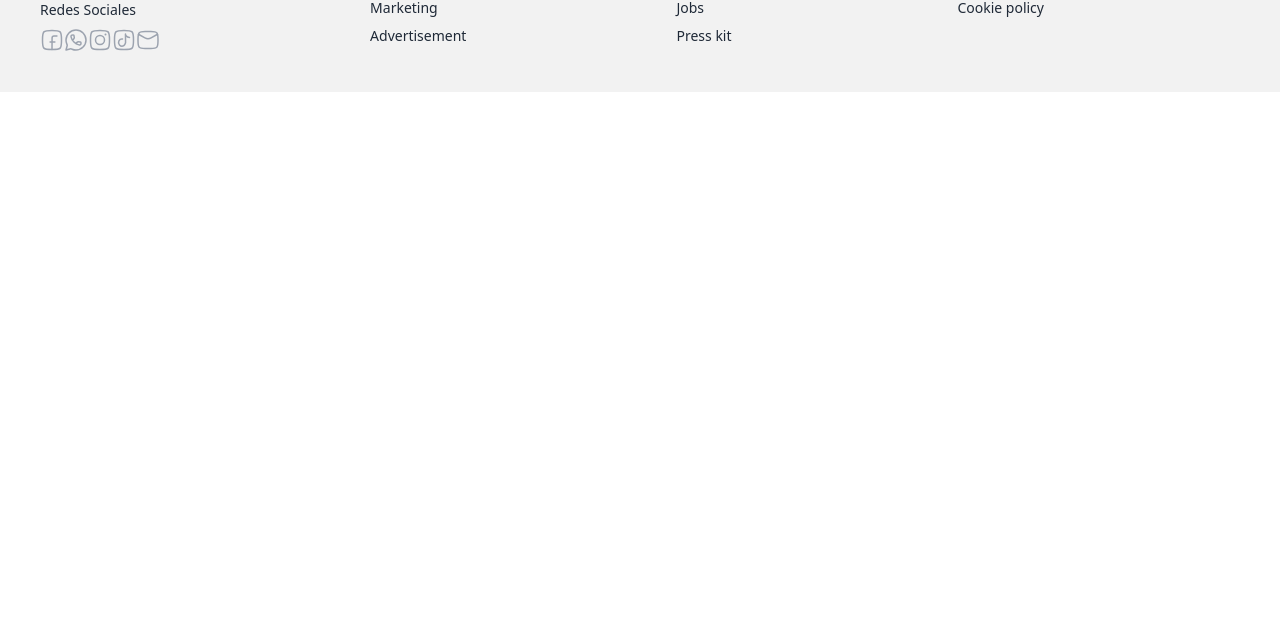
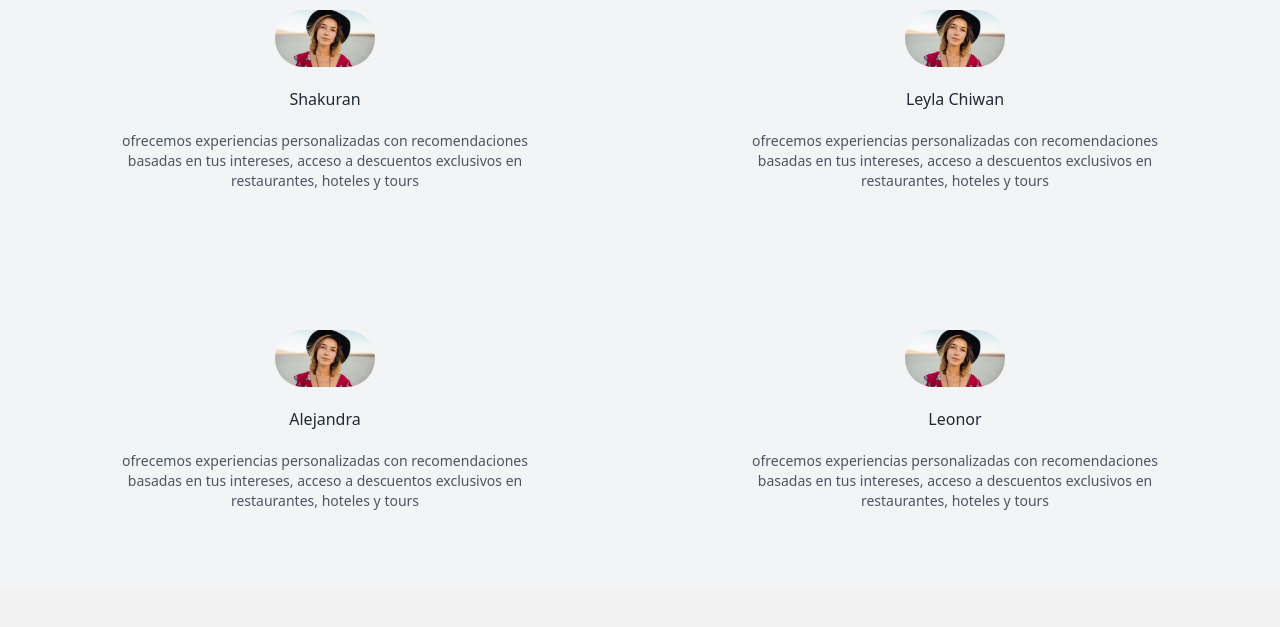
Before and after one commit to devbryan02/turismo-startup, an Astro site: page / in a window 1280 px wide. Shown: the part 3942-4569 px from the top of the page. Before the commit the page ends 4034 px from the top, so only its background shows below. Built offline with nearby package versions, Linux system fonts and the light colour scheme; Astro itself is replaced by a stand-in of ours.

Commit message:
implement component opiniones

```diff
--- /dev/null
+++ b/src/cards/CardsOpinions.astro
@@ -0,0 +1,20 @@
+---
+interface Props {
+  srcImg: string;
+  name: string;
+  text: string;
+}
+const { srcImg, name, text } = Astro.props;
+---
+
+<div
+  class=" gap-5 p-10 flex flex-col justify-center items-center w-[500px] h-[300px]"
+>
+  <figure>
+    <img class="rounded-full" src={srcImg} alt="images de clientes" width="100px" />
+  </figure>
+  <div class="flex flex-col justify-center items-center gap-5">
+    <h5 class="text-gray-800">{name}</h5>
+    <p class="text-center text-sm text-gray-600">{text}</p>
+  </div>
+</div>
--- /dev/null
+++ b/src/components/Opiniones.astro
@@ -0,0 +1,31 @@
+---
+import CardsOpinions from "../cards/CardsOpinions.astro";
+---
+
+<div class="flex flex-col">
+    <dir>
+        <h3 class="text-2xl text-gray-700 uppercase font-bold">Reseñas vivenciales y culturales: comparte tu experiencia </h3>
+    </dir>
+    <div class="flex flex-wrap justify-around gap-5 p-5 ">
+        <CardsOpinions
+        srcImg="/principal/usuario.webp"
+        name="Shakuran",
+        text="ofrecemos experiencias personalizadas con recomendaciones basadas en tus intereses, acceso a descuentos exclusivos en restaurantes, hoteles y tours"
+        />
+        <CardsOpinions
+        srcImg="/principal/usuario.webp"
+        name="Leyla Chiwan ",
+        text="ofrecemos experiencias personalizadas con recomendaciones basadas en tus intereses, acceso a descuentos exclusivos en restaurantes, hoteles y tours"
+        />
+        <CardsOpinions
+        srcImg="/principal/usuario.webp"
+        name="Alejandra",
+        text="ofrecemos experiencias personalizadas con recomendaciones basadas en tus intereses, acceso a descuentos exclusivos en restaurantes, hoteles y tours"
+        />
+        <CardsOpinions
+        srcImg="/principal/usuario.webp"
+        name="Leonor",
+        text="ofrecemos experiencias personalizadas con recomendaciones basadas en tus intereses, acceso a descuentos exclusivos en restaurantes, hoteles y tours"
+        />
+    </div>
+</div>
--- a/src/components/SlideVideos.astro
+++ b/src/components/SlideVideos.astro
@@ -1,4 +1,4 @@
-<p class="mt-5 md:mt-20 px-5 text-2xl text-gray-600 uppercase font-bold">
+<p class="mt-5 md:mt-20 px-5 text-2xl text-gray-700 uppercase font-bold">
   Conectamos viajeros con destinos únicos mediante videos culturales
 </p>
 <div class="flex flex-col md:flex-row gap-5 mt-5 mb-10 px-5">
--- a/src/pages/index.astro
+++ b/src/pages/index.astro
@@ -9,6 +9,7 @@ import Footer from "../components/Footer.astro";
 import Costumbres from "../components/Costumbres.astro";
 import SlideVideos from "../components/SlideVideos.astro"
 import ConNostros from "../components/ConNosotros.astro"
+import Opiniones from "../components/Opiniones.astro"
 ---
 
 <Layout title="Ruta Dorada">
@@ -24,6 +25,7 @@ import ConNostros from "../components/ConNosotros.astro"
     </div>
     -->
     <ConNostros/>
+    <Opiniones/>
     <Footer />
   </div>
 </Layout>
```
Also changed, not shown: public/principal/usuario.webp (added).
